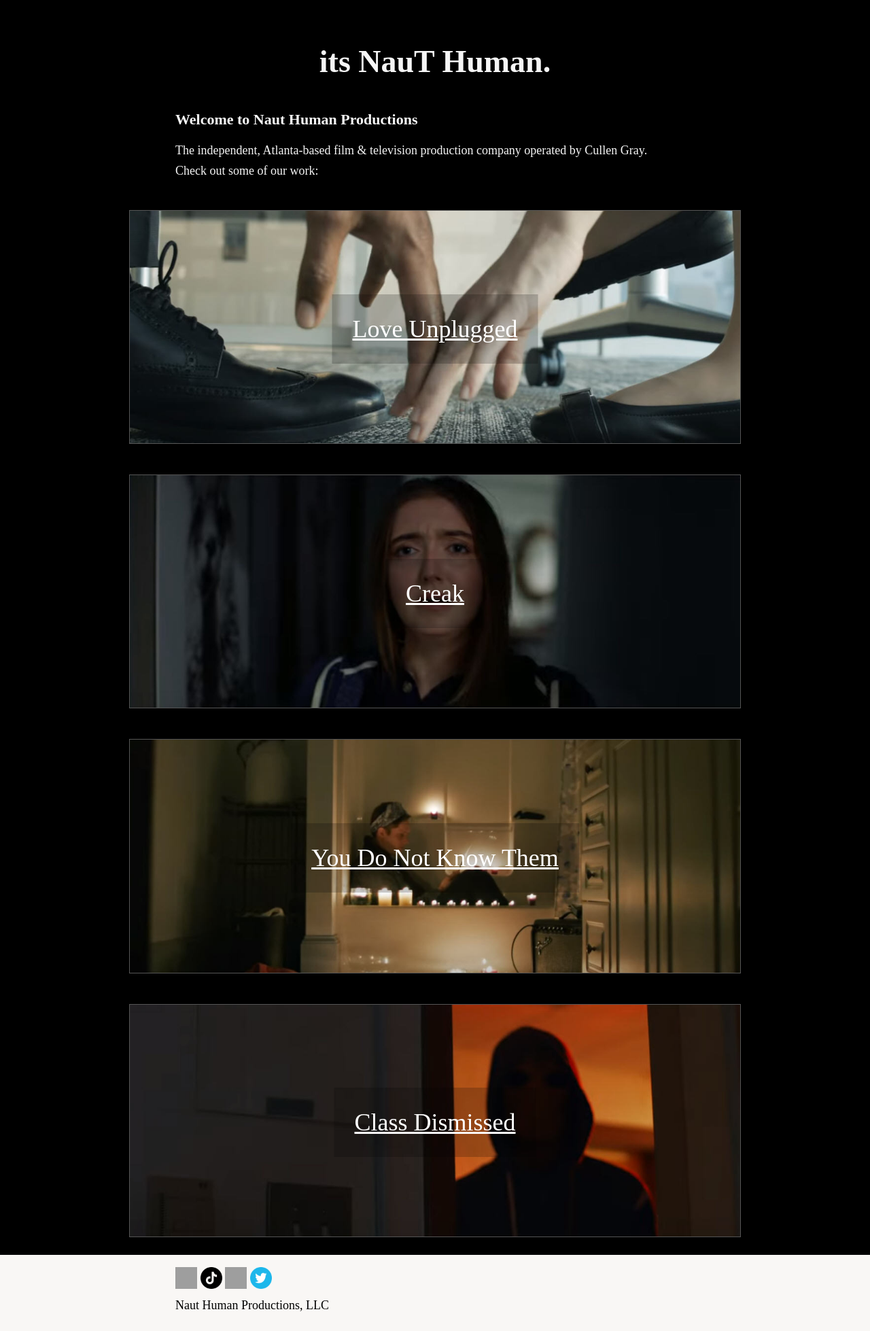
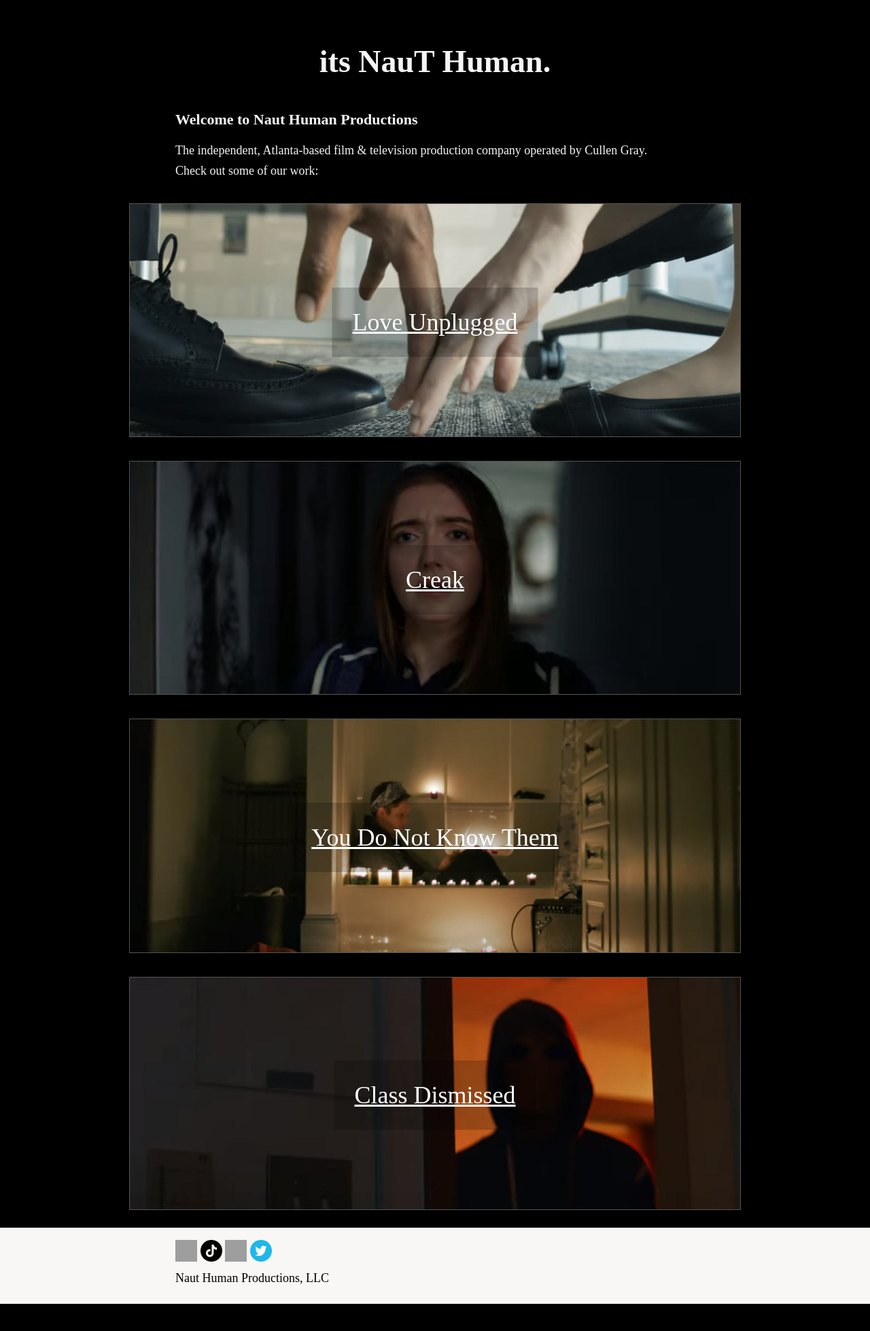
Before and after one commit to nauthuman/nauthuman.github.io, a Jekyll site: the page built from index.html, in a window 1280 px wide. Shown: the whole page at 68% size. Built offline with Jekyll 4.4.1, drawn with Linux system fonts in a browser that asks for light colours; some web fonts are replaced; after the commit the page ends 1918 px from its top, so only the background shows below that.

Commit message:
Update posts.css

```diff
--- a/stylesheets/posts.css
+++ b/stylesheets/posts.css
@@ -5,7 +5,7 @@
     padding: 10px;
   }
   div.post {
-    padding: 10px;
+    padding: 0px 0px 10px 0px;
   }
   div.post-image {
     position: relative;
```
